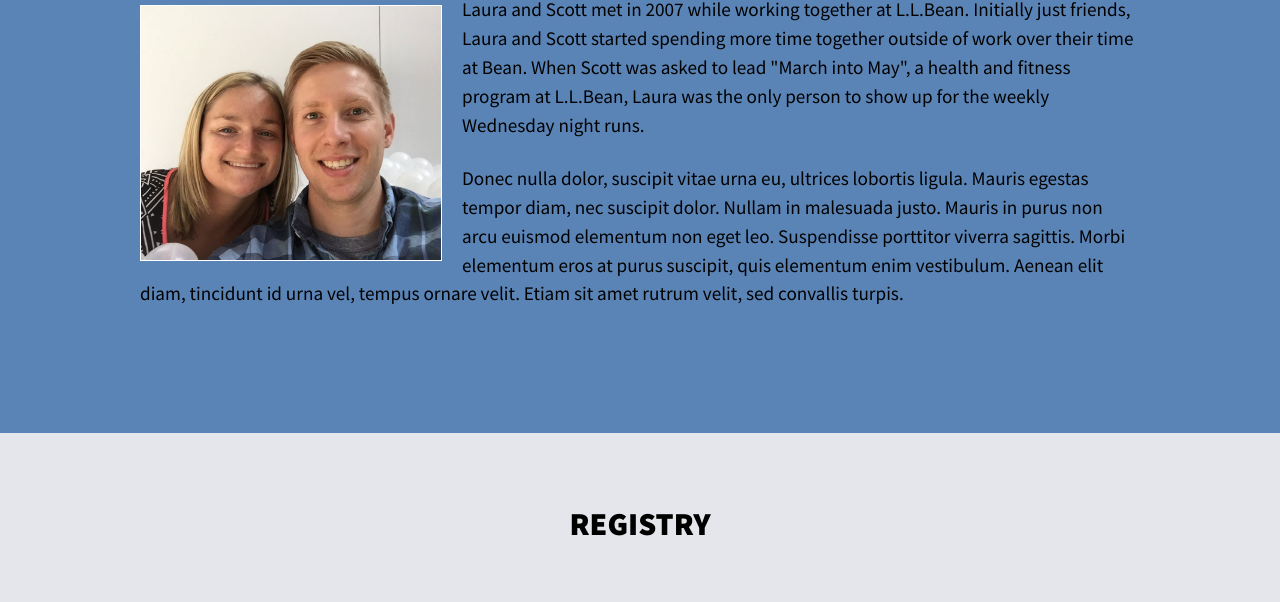
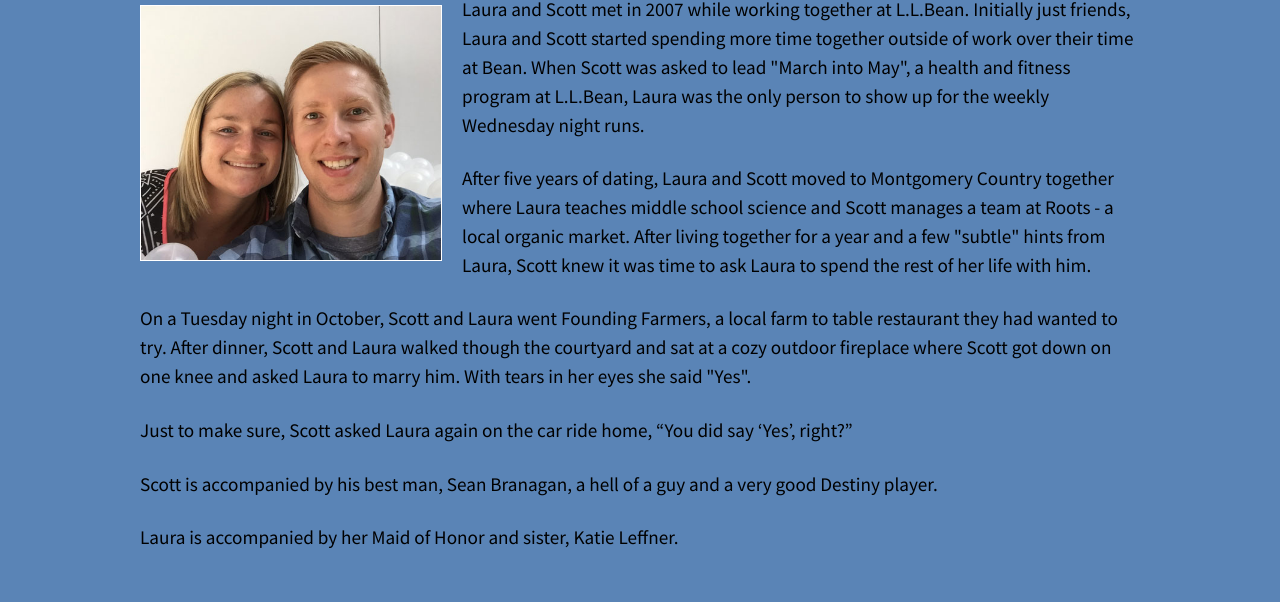
Before and after one commit to laurascott2017/laurascott2017.github.io, a plain HTML site: page index.html in a window 1280 px wide. Shown: the part 1440-2042 px from the top of the page. Drawn offline with Linux system fonts and the light colour scheme.

Commit message:
add story

```diff
--- a/index.html
+++ b/index.html
@@ -49,7 +49,14 @@
 				<img src="laurascott.jpg" width="300"  alt="Laurascott">
 				<p>Laura and Scott met in 2007 while working together at L.L.Bean. Initially just friends, Laura and Scott started spending more time together outside of work over their time at Bean. When Scott was asked to lead "March into May", a health and fitness program at L.L.Bean, Laura was the only person to show up for the weekly Wednesday night runs.</p>
 
-<p>Donec nulla dolor, suscipit vitae urna eu, ultrices lobortis ligula. Mauris egestas tempor diam, nec suscipit dolor. Nullam in malesuada justo. Mauris in purus non arcu euismod elementum non eget leo. Suspendisse porttitor viverra sagittis. Morbi elementum eros at purus suscipit, quis elementum enim vestibulum. Aenean elit diam, tincidunt id urna vel, tempus ornare velit. Etiam sit amet rutrum velit, sed convallis turpis.</p>
+<p>After five years of dating, Laura and Scott moved to Montgomery Country together where Laura teaches middle school science and Scott manages a team at Roots - a local organic market. After living together for a year and a few "subtle" hints from Laura, Scott knew it was time to ask Laura to spend the rest of her life with him.</p>
+
+<p>On a Tuesday night in October, Scott and Laura went Founding Farmers, a local farm to table restaurant they had wanted to try. After dinner, Scott and Laura walked though the courtyard and sat at a cozy outdoor fireplace where Scott got down on one knee and asked Laura to marry him. With tears in her eyes she said "Yes".</p>
+
+<p>Just to make sure, Scott asked Laura again on the car ride home, “You did say ‘Yes’, right?”</p>
+
+<p>Scott is accompanied by his best man, Sean Branagan, a hell of a guy and a very good Destiny player.</p>
+<p>Laura is accompanied by her Maid of Honor and sister, Katie Leffner. </p>
 			</div>
 		</div>
 		<div id ="registry">
```
